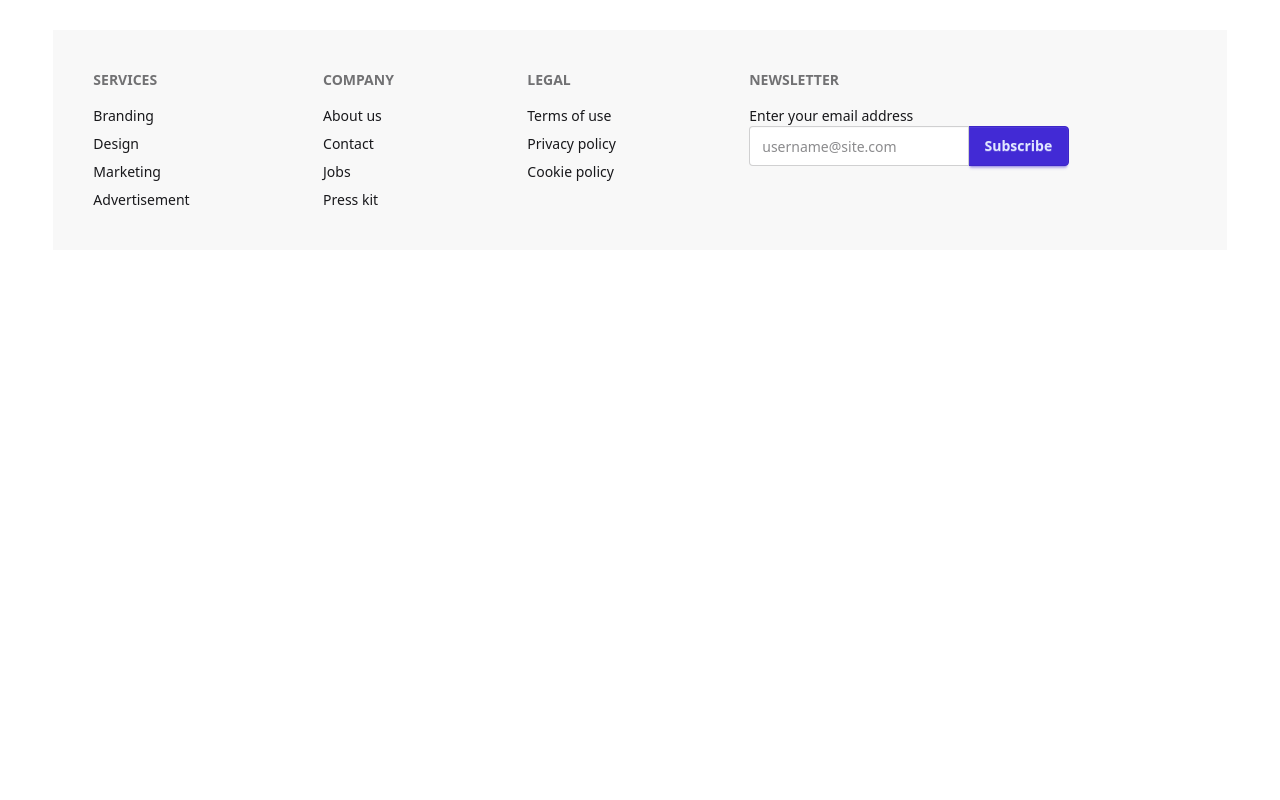
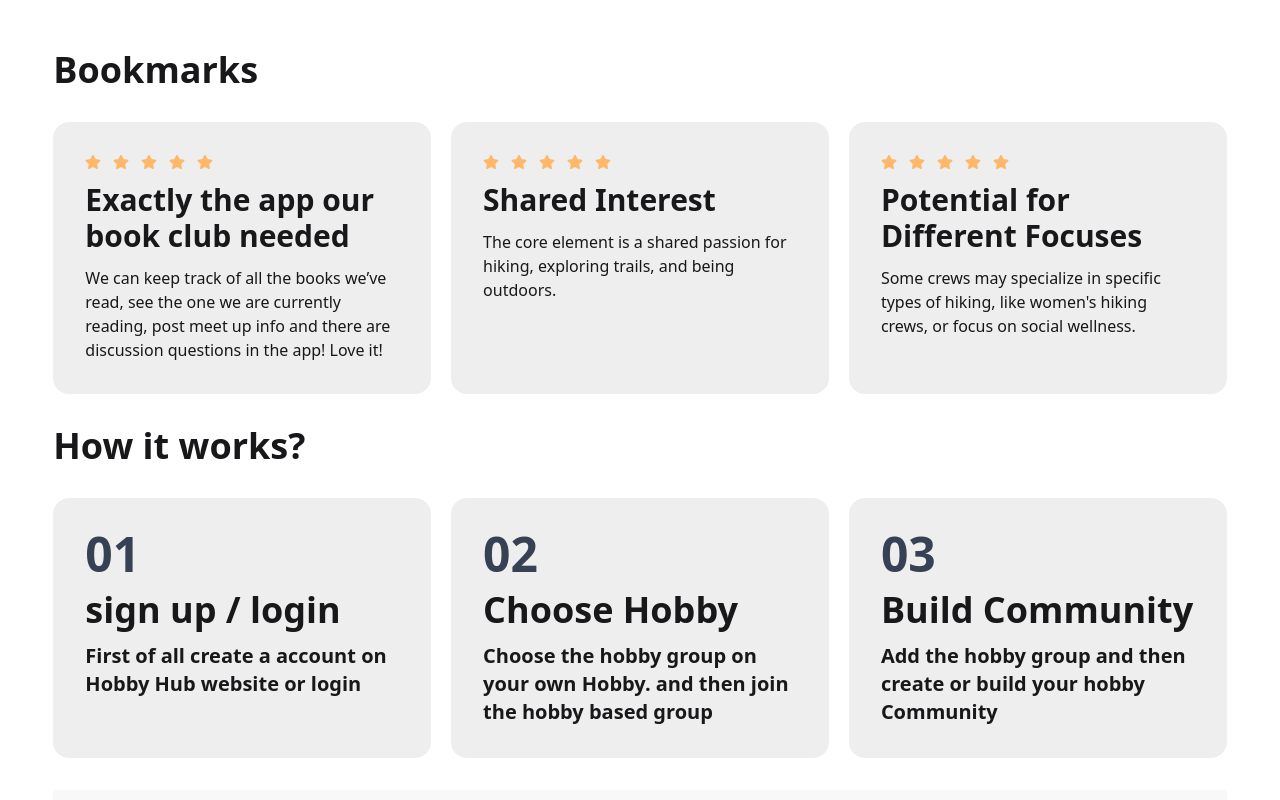
Before and after one commit to soponalways/Hobby-Hub-Client, a React (Vite) app: page / in a window 1280 px wide. Shown: the part 800-1600 px from the top of the page. Before the commit the page ends 1050 px from the top, so only its background shows below. Built offline with nearby package versions, Linux system fonts and the light colour scheme; no server answers.

Commit message:
2 static section create

```diff
--- a/package.json
+++ b/package.json
@@ -14,6 +14,7 @@
     "react": "^19.1.0",
     "react-awesome-reveal": "^4.3.1",
     "react-dom": "^19.1.0",
+    "react-icons": "^5.5.0",
     "react-router": "^7.6.0",
     "react-simple-typewriter": "^5.0.1",
     "react-toastify": "^11.0.5",
--- a/src/Components/Banner.jsx
+++ b/src/Components/Banner.jsx
@@ -16,7 +16,7 @@ const Banner = () => {
                             <Fade damping={0.2} cascade>
                                 <h2 className='text-3xl md:text-4xl lg:text-5xl font-bold text-primary my-3 md:my-5 lg:my-5'>
                                     <Typewriter
-                                        words={['Your secret to an organized book club']} />
+                                        words={['A great hobby that includes skating is roller derby.']} />
                                 </h2>
                                 <p className='text-xl md:text-2xl lg:text-3xl font-semibold text-secondary my-2 md:my-3 lg:my-4'>
                                     <Typewriter
@@ -24,7 +24,7 @@ const Banner = () => {
                                         deleteSpeed={40}
                                         loop
                                         cursor cursorBlinking
-                                        words={['Start or Join the Book Club', 'Manage The book club', 'Organaized The Book']} />
+                                        words={['Start or Join the scating derby', 'Manage The scating derby Group', 'Roller derby is a high-energy, full-contact sport played on roller skates.']} />
                                 </p>
                                 <Slide direction='up'>
                                     <button className='btn btn-primary my-1 md:my-2 lg:my-3'>Join Now</button>
@@ -32,8 +32,12 @@ const Banner = () => {
                             </Fade>
                         </div>
                         <div className='md:w-1/2'>
-                            <img src={bookBanner} alt="" />
+                            <img src={scating} alt="" />
                         </div>
+                    </div>
+                    <div className="absolute left-5 right-5 top-1/2 flex -translate-y-1/2 transform justify-between">
+                        <a href="#slide2" className="btn btn-circle">❮</a>
+                        <a href="#slide4" className="btn btn-circle">❯</a>
                     </div>
                     <div className="absolute left-5 right-5 top-1/2 flex -translate-y-1/2 transform justify-between">
                         <a href="#slide4" className="btn btn-circle">❮</a>
@@ -78,7 +82,7 @@ const Banner = () => {
                             <Fade damping={0.2} cascade>
                                 <h2 className='text-3xl md:text-4xl lg:text-5xl font-bold text-primary my-3 md:my-5 lg:my-5'>
                                     <Typewriter
-                                        words={['A great hobby that includes skating is roller derby.']} />
+                                        words={['Your secret to an organized book club']} />
                                 </h2>
                                 <p className='text-xl md:text-2xl lg:text-3xl font-semibold text-secondary my-2 md:my-3 lg:my-4'>
                                     <Typewriter
@@ -86,7 +90,7 @@ const Banner = () => {
                                         deleteSpeed={40}
                                         loop
                                         cursor cursorBlinking
-                                        words={['Start or Join the scating derby', 'Manage The scating derby Group', 'Roller derby is a high-energy, full-contact sport played on roller skates.']} />
+                                        words={['Start or Join the Book Club', 'Manage The book club', 'Organaized The Book']} />
                                 </p>
                                 <Slide direction='up'>
                                     <button className='btn btn-primary my-1 md:my-2 lg:my-3'>Join Now</button>
@@ -94,12 +98,8 @@ const Banner = () => {
                             </Fade>
                         </div>
                         <div className='md:w-1/2'>
-                            <img src={scating} alt="" />
+                            <img src={bookBanner} alt="" />
                         </div>
-                    </div>
-                    <div className="absolute left-5 right-5 top-1/2 flex -translate-y-1/2 transform justify-between">
-                        <a href="#slide2" className="btn btn-circle">❮</a>
-                        <a href="#slide4" className="btn btn-circle">❯</a>
                     </div>
                 </div>
                 <div id="slide4" className="carousel-item relative w-full">
--- /dev/null
+++ b/src/Components/BookMarkedCard.jsx
@@ -0,0 +1,20 @@
+import React from 'react';
+import { FaStar } from 'react-icons/fa';
+
+const BookMarkedCard = ({h2, p}) => {
+    return (
+        <div className='space-y-2 md:space-y-3 bg-base-300 p-4 md:p-6 lg:p-8 rounded-xl md:rounded-2xl hover:bg-primary duration-75'>
+            <div className="text-orange-300 flex gap-2 md:gap-3">
+               <FaStar/>
+               <FaStar/>
+               <FaStar/>
+               <FaStar/>
+               <FaStar/>
+            </div>
+            <h2 className='text-xl md:text-2xl lg:text-3xl font-semibold md:font-bold'>{h2}</h2>
+            <p>{p}</p>
+        </div>
+    );
+};
+
+export default BookMarkedCard;
--- /dev/null
+++ b/src/Components/HowItWorksCard.jsx
@@ -0,0 +1,13 @@
+import React from 'react';
+
+const HowItWorksCard = ({count , h2 , p}) => {
+    return (
+        <div className='space-y-2 md:space-y-3 bg-base-300 p-4 md:p-6 lg:p-8 rounded-xl md:rounded-2xl hover:bg-primary duration-75'>
+            <h2 className='text-gray-700 text-3xl md:text-4xl lg:text-5xl font-semibold md:font-bold'>{count}</h2>
+            <h2 className='text-2xl md:text-3xl lg:text-4xl font-semibold md:font-bold'>{h2}</h2>
+            <p className='text-base md:text-lg lg:text-xl font-medium md:font-semibold'>{p}</p>
+        </div>
+    );
+};
+
+export default HowItWorksCard;
--- a/src/Pages/Home.jsx
+++ b/src/Pages/Home.jsx
@@ -1,5 +1,7 @@
 import React from 'react';
 import Banner from '../Components/Banner';
+import BookMarkedCard from '../Components/BookMarkedCard';
+import HowItWorksCard from '../Components/HowItWorksCard';
 
 const Home = () => {
     return (
@@ -7,6 +9,46 @@ const Home = () => {
             <header>
                 <Banner></Banner>
             </header>
+            <main>
+                <section className='space-y-2 md:space-y-3'>
+                    <h1 className='text-2xl md:text-3xl lg:text-4xl font-semibold md:font-bold mt-3 md:mt-5'>Bookmarks </h1>
+                    <div className='grid grid-cols-1 md:grid-cols-2 lg:grid-cols-3 gap-3 md:gap-4 lg:gap-5  my-4 md:my-6 lg:my-8'>
+                        <BookMarkedCard
+                            h2="Exactly the app our book club needed"
+                            p='We can keep track of all the books we’ve read, see the one we are currently reading, post meet up info and there are discussion questions in the app! Love it!'
+                        ></BookMarkedCard>
+                        <BookMarkedCard
+                            h2="Shared Interest"
+                            p="The core element is a shared passion for hiking, exploring trails, and being outdoors. "
+                        ></BookMarkedCard>
+                        <BookMarkedCard
+                            h2={"Potential for Different Focuses"}
+                            p={"Some crews may specialize in specific types of hiking, like women's hiking crews, or focus on social wellness. "}
+                        ></BookMarkedCard>
+                    </div>
+                </section>
+
+                <section className='space-y-2 md:space-y-3'>
+                    <h1 className='text-2xl md:text-3xl lg:text-4xl font-semibold md:font-bold mt-3 md:mt-5'>How it works? </h1>
+                    <div className='grid grid-cols-1 md:grid-cols-2 lg:grid-cols-3 gap-3 md:gap-4 lg:gap-5 my-4 md:my-6 lg:my-8'>
+                        <HowItWorksCard
+                            count="01"
+                            h2="sign up / login"
+                            p="First of all create a account on Hobby Hub website or login"
+                        ></HowItWorksCard>
+                        <HowItWorksCard
+                            count={"02"}
+                            h2={"Choose Hobby"}
+                            p={"Choose the hobby group on your own Hobby. and then join the hobby based group"}
+                        ></HowItWorksCard>
+                        <HowItWorksCard
+                            count={"03"}
+                            h2={"Build Community"}
+                            p={"Add the hobby group and then create or build your hobby Community"}
+                        ></HowItWorksCard>
+                    </div>
+                </section>
+            </main>
         </div>
     );
 };
```
Also changed, not shown: 1 other file (tests, documents, lock files or other folders).
